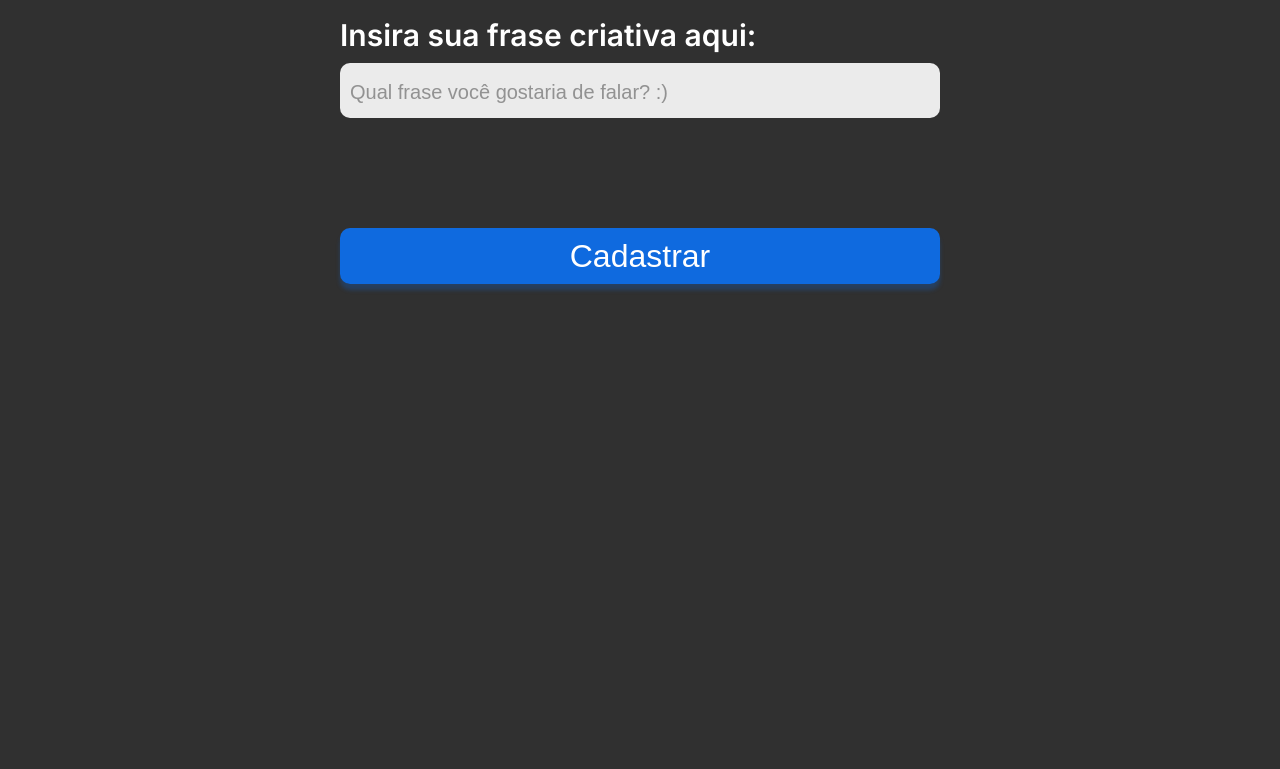
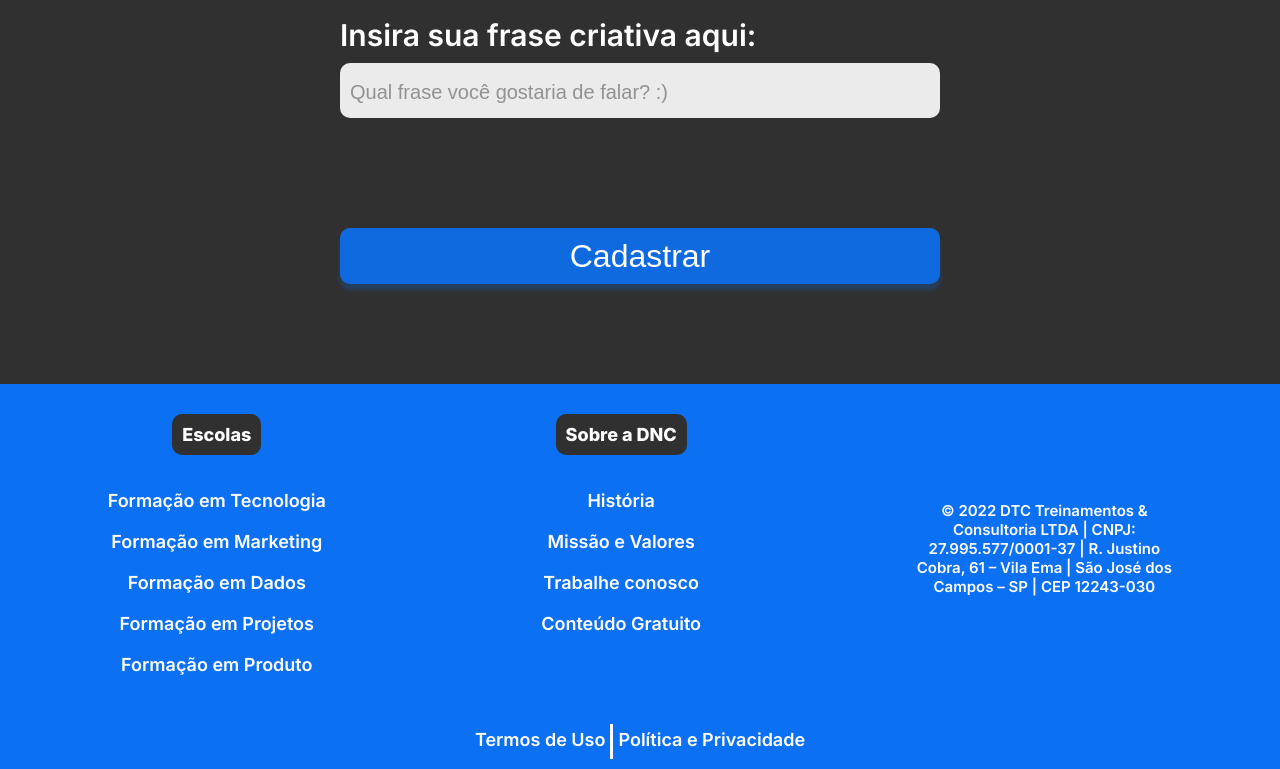
Before and after one commit to debbiegiff/bootcamp-dnc, a plain HTML site: page index.html in a window 1280 px wide. Shown: the part 1298-2067 px from the top of the page. Before the commit the page ends 1682 px from the top, so only its background shows below. Drawn offline with Linux system fonts and the light colour scheme.

```diff
--- a/index.html
+++ b/index.html
@@ -21,7 +21,7 @@
 
     <section>
         <header>
-            <h1>Bootcamp DNC</h1>
+            <h1>BOOTCAMP DNC</h1>
 
             <h2>Esse será um evento exclusivo para todos os alunos
                 <br>da <b>DNC</b>, que querem <spam class="invert">acelerar a carreira</spam> com uma
@@ -80,5 +80,55 @@
 
     </section>
 
+    <footer>
+        <div class="linha1">
+            <nav>
+                <h5>Escolas</h5>
+                <ul>
+                    <li>
+                        <a href="">Formação em Tecnologia</a>
+                    </li>
+                    <li>
+                        <a href="">Formação em Marketing</a>
+                    </li>
+                    <li>
+                        <a href="">Formação em Dados</a>
+                    </li>
+                    <li>
+                        <a href="">Formação em Projetos</a>
+                    </li>
+                    <li>
+                        <a href="">Formação em Produto</a>
+                    </li>
+                </ul>
+            </nav>
+
+            <nav>
+                <h5>Sobre a DNC</h5>
+                <ul>
+                    <li>
+                        <a href="">História</a>
+                    </li>
+                    <li>
+                        <a href="">Missão e Valores</a>
+                    </li>
+                    <li>
+                        <a href="">Trabalhe conosco</a>
+                    </li>
+                    <li>
+                        <a href="">Conteúdo Gratuito</a>
+                    </li>
+                </ul>
+            </nav>
+            <div class="endereco">
+                © 2022 DTC Treinamentos & Consultoria LTDA | CNPJ: 27.995.577/0001-37 | R. Justino Cobra, 61 – Vila Ema | São José dos Campos – SP | CEP 12243-030
+            </div>
+        </div>
+        <div class="linha2">
+            <a href="">Termos de Uso</a>
+            <a href="">Política e Privacidade</a>
+        </div>
+    </footer>
+
 </body>
 </html>
--- a/style.css
+++ b/style.css
@@ -165,3 +165,147 @@
         box-shadow: 0px 6px 4px rgba(12, 112, 242, 0.25);
        cursor: pointer;
     }
+
+    /* Footer */
+
+    footer{
+        width: 100%;
+        background: var(--azul-dnc);
+
+    }
+
+    footer .linha1{
+        display: flex;
+        justify-content: space-around;
+        align-items: center;
+    }
+
+    footer ul{
+        list-style: none;
+        margin: 0px;
+        padding: 0px;
+    }
+
+    footer nav{
+        display: flex;
+        flex-direction: column;
+        align-items: center;
+
+        height: 330px;
+    }
+
+    footer h5{
+        text-align: center;
+        color: white;
+        font-weight: 800;
+        font-size: 18px;
+        font-family: var(--fonte-padrao);
+
+        background-color: var(--preto-dnc);
+        border-radius: 10px;
+
+        padding: 10px 10px 10px 10px;
+        margin-bottom: 15px;
+
+    }
+
+    footer ul li{
+        text-align: center;
+        color: white;
+        font-weight: 600;
+        font-size: 18px;
+        font-family: var(--fonte-padrao);
+
+        margin: 20px 0px 20px 0px;
+    }
+
+    footer ul li a{
+        color: white;
+        text-decoration: none;
+    }
+
+    footer ul li a:hover{
+        color: var(--cinza-hover);
+    }
+
+    footer .endereco{
+        font-weight: 600;
+        font-size: 15px;
+        font-family: var(--fonte-padrao);
+        color: white;
+        text-align: center;
+        width: 20%;
+    }
+
+    footer .linha2{
+        height: 35px;
+        display: flex;
+        justify-content: center;
+        margin: 0px;
+        padding: 10px;
+
+    }
+
+    footer .linha2 a{
+        font-family: var(--fonte-padrao);
+        font-size: 18px;
+        font-weight: 600;
+        color: white;
+        text-decoration: none;
+        padding: 5px;
+    }
+
+    footer .linha2 a:first-child{
+        border-right: 3px solid white;
+    }
+
+    footer .linha2 a:hover{
+        color: var(--cinza-hover);
+    }
+
+    @media only screen and (max-width: 600px){
+        /*Menu*/
+            #principal{
+            display: flex;
+            flex-direction: column;
+            height: auto;
+        }
+
+        #menu{
+            flex-direction: column;
+            width: 100%;
+            padding: 0px;
+        }
+
+        #menu a{
+           display: flex;
+            height: 50px;
+            align-items: center;
+        }
+
+        #principal button{
+            width: 100%;
+            margin:0px
+        }
+
+        /*Section*/
+
+        section h1{
+            font-size: 38px;
+        }
+
+        section h2{
+            font-size: 24px;
+            padding-right: 15px;
+            padding-left: 15px;
+        }
+
+        form{
+            width: 89%;
+            font-size: 20px;
+        }
+
+        .checkbox-itens label{
+            font-size: 17px;
+        }
+    }
```
